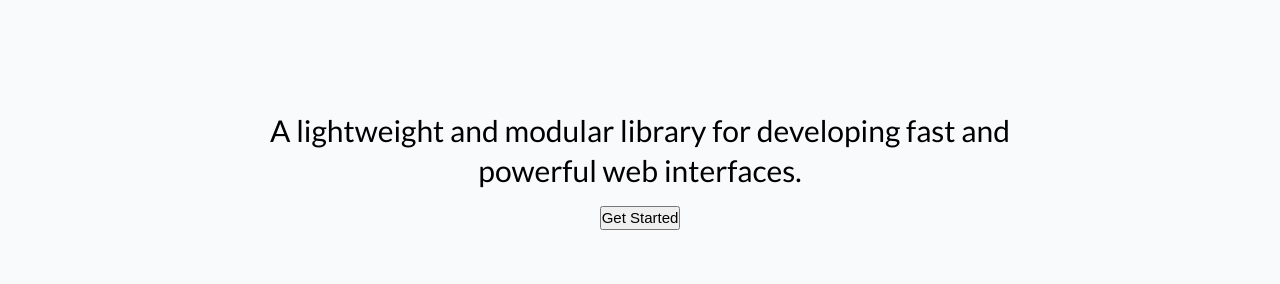
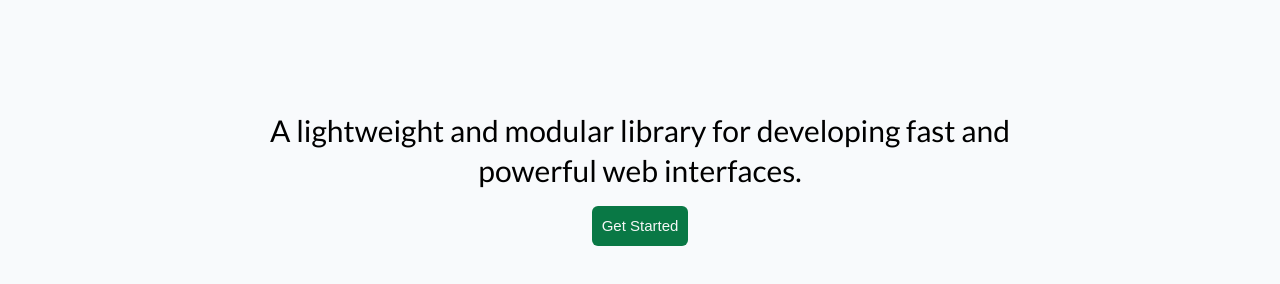
Before and after one commit to prajapati-priyanka/pineUI-component-library, a plain HTML site: page index.html in a window 1280 px wide. Shown: the part 142-426 px from the top of the page. Drawn offline with Linux system fonts and the light colour scheme; files that its build step writes are made by us from their sources.

Commit message:
fix: broken links

```diff
--- a/index.html
+++ b/index.html
@@ -5,8 +5,9 @@
     <meta charset="UTF-8">
     <meta http-equiv="X-UA-Compatible" content="IE=edge">
     <meta name="viewport" content="width=device-width, initial-scale=1.0">
-    <link rel="stylesheet" href="style.css">
-    <link rel="stylesheet" href="index.css">
+    <link rel="stylesheet" href="/css/style.css">
+    <link rel="stylesheet" href="/css/components.css">
+    <link rel="stylesheet" href="/css/index.css">
     <title>PineUI | Home</title>
 </head>
 
@@ -33,7 +34,7 @@
         </p>
 
         <div class="button-container">
-            <a href="/index.html">
+            <a href="/component/usage.html">
                 <button class="btn btn-primary btn-doc md-text">Get Started</button>
             </a>
 
```
